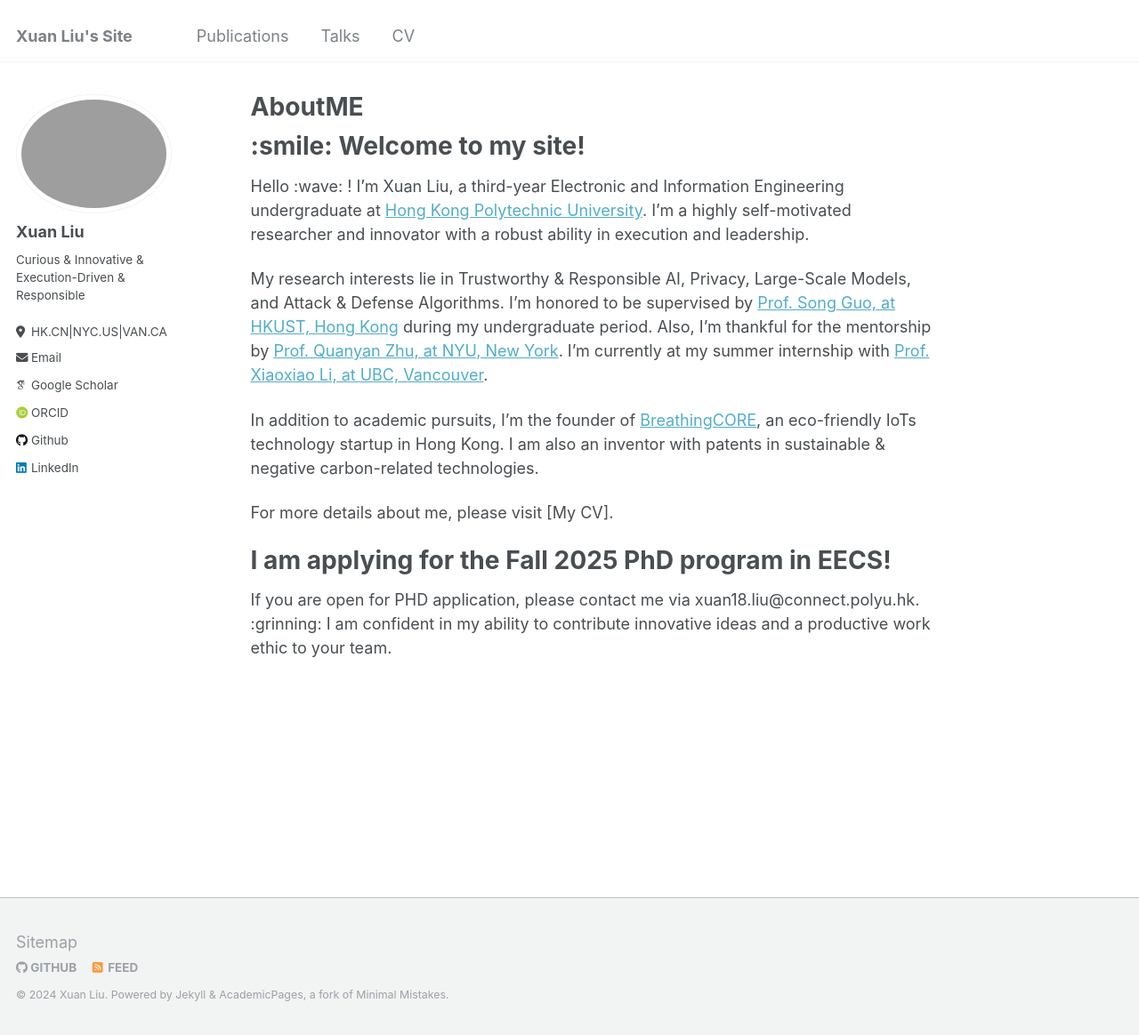
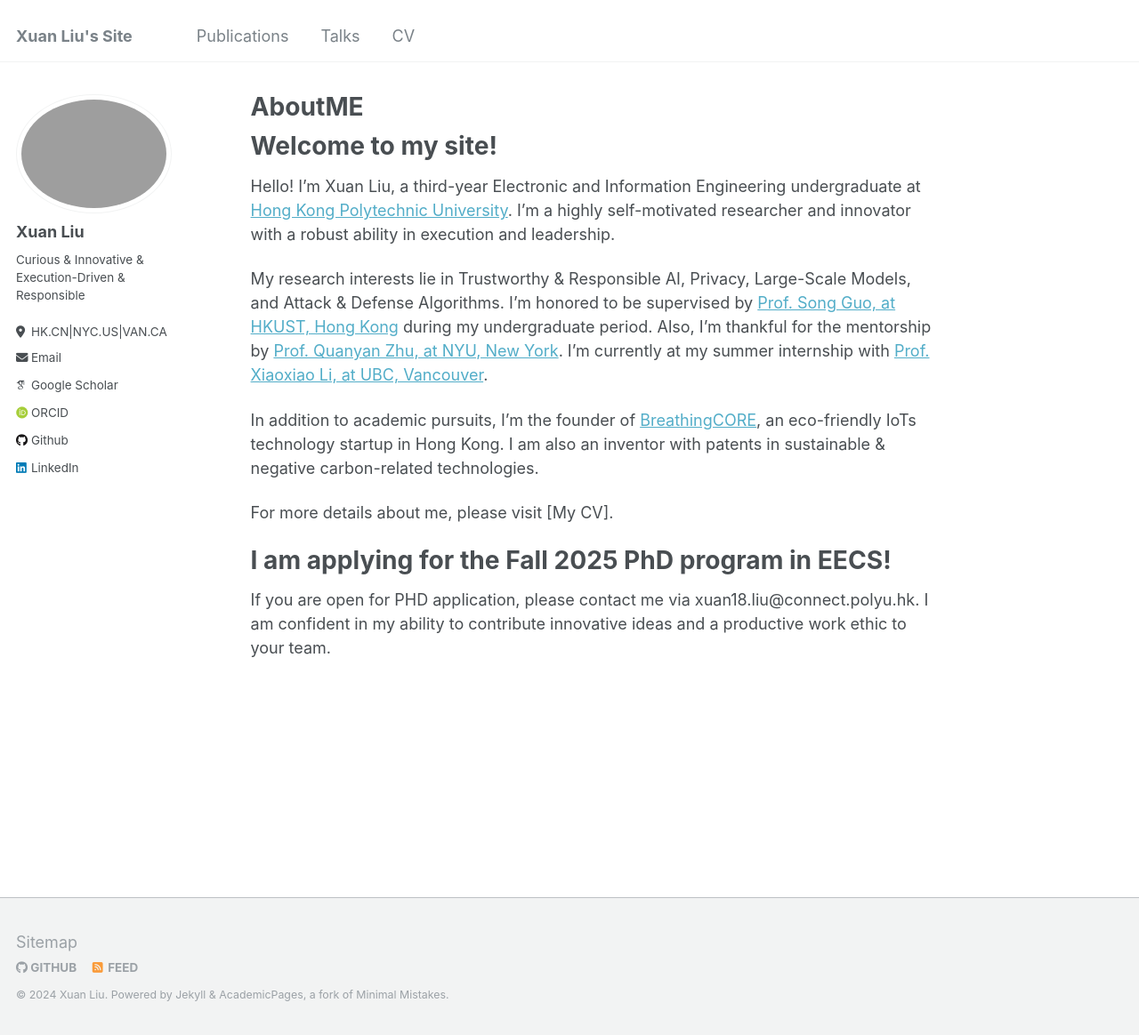
Before and after one commit to XuanL17/XuanL17.github.io, a Jekyll site: the page built from _pages/about.md, in a window 1280 px wide and 1164 px high. Shown: the whole window at 89% size. Built offline with Jekyll 4.4.1, drawn with Linux system fonts in a browser that asks for light colours; some web fonts are replaced; part of the change alters nothing that is shown.

Commit message:
Update about.md

```diff
--- a/_pages/about.md
+++ b/_pages/about.md
@@ -7,9 +7,9 @@ redirect_from:
   - /about.html
 ---
 
-#  :smile: Welcome to my site!
+# Welcome to my site!
 
-Hello :wave: ! I'm Xuan Liu, a third-year Electronic and Information Engineering undergraduate at [Hong Kong Polytechnic University](https://www.polyu.edu.hk/eee/). I'm a highly self-motivated researcher and innovator with a robust ability in execution and leadership.
+Hello! I'm Xuan Liu, a third-year Electronic and Information Engineering undergraduate at [Hong Kong Polytechnic University](https://www.polyu.edu.hk/eee/). I'm a highly self-motivated researcher and innovator with a robust ability in execution and leadership.
 
 My research interests lie in Trustworthy & Responsible AI, Privacy, Large-Scale Models, and Attack & Defense Algorithms. I'm honored to be supervised by [Prof. Song Guo, at HKUST, Hong Kong](https://cse.hkust.edu.hk/~songguo/) during my undergraduate period. Also, I'm thankful for the mentorship by [Prof. Quanyan Zhu, at NYU, New York](https://engineering.nyu.edu/faculty/quanyan-zhu). I'm currently at my summer internship with [Prof. Xiaoxiao Li, at UBC, Vancouver](https://ece.ubc.ca/xiaoxiao-li/).
 
@@ -18,5 +18,5 @@ In addition to academic pursuits, I'm the founder of [BreathingCORE](https://www
 For more details about me, please visit [My CV].
 
 # I am applying for the Fall 2025 PhD program in EECS!
-If you are open for PHD application, please contact me via xuan18.liu@connect.polyu.hk. :grinning:
+If you are open for PHD application, please contact me via xuan18.liu@connect.polyu.hk.
 I am confident in my ability to contribute innovative ideas and a productive work ethic to your team.
```
